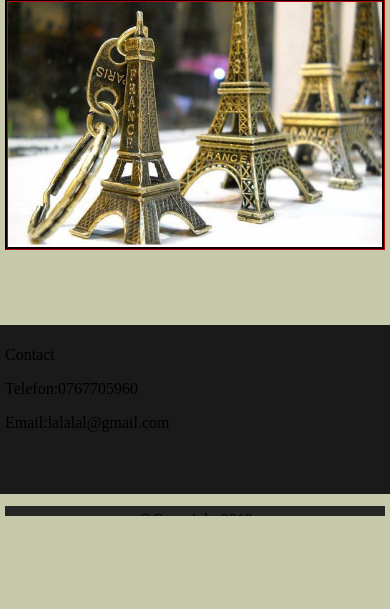
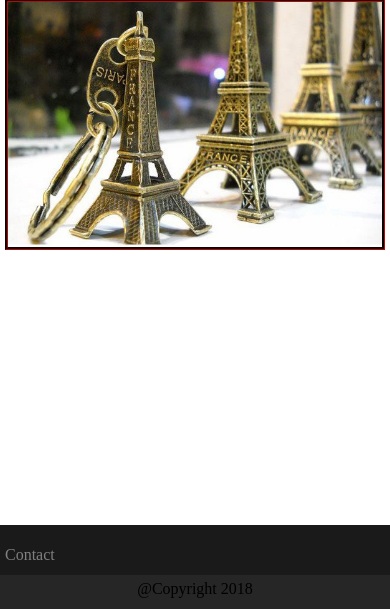
Before and after one commit to mochiSenpai/SouR_TW, a PHP site: page /html/Results.html in a window 390 px wide. Shown: the part 2032-2641 px from the top of the page. Before the commit the page ends 2548 px from the top, so only its background shows below. Run offline with PHP 8.4, Linux system fonts and the light colour scheme.

Commit message:
Results footer

```diff
--- a/css/PaginaCriteriiStyle.css
+++ b/css/PaginaCriteriiStyle.css
@@ -198,7 +198,7 @@ margin-left:50px;}
   left: 0;
   top:58px;
   z-index:1;
-  height:6%;
+  height:10%;
 
 }
 
@@ -401,7 +401,7 @@ top:270px; padding-bottom:20px;
 }
 
 
-.footer{padding-bottom:15px;}
+.footer{padding-bottom:10px;}
 .footertext1{display:none;}
 .footertext2{display :none;}
 
--- a/css/ResultsStyle.css
+++ b/css/ResultsStyle.css
@@ -309,18 +309,21 @@ body{
 	width: auto;
 }
 
-.footer {
-  position: relative;
+
+ .footer {
+ position: relative;
   right: 0;
   bottom: 0;
   left: 0;
-  z-index:0;
-  top:70px;
-  height:20%;
+z-index:0;
+top:50px;
+  height:30%;
   background-color: #1a1a1a;
   padding-bottom:5px;
-  margin:0;
+margin:0;
+
  }
+
 
 
 
@@ -342,13 +345,78 @@ margin-left:50px;}
   overflow: hidden;
   display: block;
   background-color:#262626;
-  position:element(#footer);
   position: relative;
-  right: 5px;
   bottom: 0;
   left: 0;
-  top:58px;
+  top:16px;
   z-index:1;
-  height:6%;
+  height:5%;
 
 }
+.dropdown{display:none;}
+
+
+@media only screen and (max-width:1024px) {
+	.footer {
+
+top:270px;
+height:15%;
+
+ }
+ .footertext1{
+font-size:23px;
+}
+
+.footertext2{font-size:20px;}
+  .bottombar {
+
+
+  top:270px;
+  height:3%;
+
+}
+
+
+body{
+	margin:0;
+	background-color: #C6C9AA;
+	margin : 0px;
+
+	background:url("../images/travel-wallpaper-blur-op.jpg") no-repeat center center fixed;
+
+}
+}
+
+ @media only screen and (max-width:800px) {
+
+
+.footer{padding-bottom:5px;
+height:50px;
+}
+.bottombar{height:4%;
+padding-bottom:2px;}
+.footertext1 .p{font-size:25px;
+padding-bottom:2px;}
+.footertext1{display:none;}
+.footertext2{display :none;}
+
+
+.dropdown {
+    position: relative;
+    display: inline-block;
+color:grey;
+}
+
+.dropdown-content {
+     display: none;
+    position: absolute;
+    background-color: #f1f1f1;
+    min-width: 160px;
+    bottom:50px;
+    border:4px;
+border-radius: 5px;
+    z-index: 1;
+}
+.dropdown:hover .dropdown-content {
+    display: block;
+ }}
--- a/html/Results.html
+++ b/html/Results.html
@@ -222,24 +222,34 @@
 </div>
 
 
-<div class=" footer col-12" >
+<div class="footer col-12" >
 <div class="dropdown">
 <p>Contact</p>
       <div class="dropdown-content">
-      <p>Telefon:0767705960</p>
-      <p>Email:lalalal@gmail.com</p>
-</div>
+      <p>Phone:0767705960</p>
+      <p>Email:SouR@gmail.com</p>
+	  <p>Adress:Iasi,Amurgului,11 </p>
+</div></div>
 
 
+<div class="footertext1">
+<p>Contact</p>
+</div>
+<div class="footertext2">
+
+<p>Phone: 0233456789</p>
+<p>Email: SouR@gmail.com
+</p>
+<p>Adress:Iasi,Amurgului,11 </p>
+
+</div>
 </div>
 
 <center>
-	<div  class="bottombar col-12 ">
-		@Copyright 2018
-	</div>
+<div  class="bottombar col-12 ">
+@Copyright 2018
+</div>
 </center>
-
-</div>
 
 </body>
 
```
Also changed, not shown: html/PaginaCriterii.html (+4 -4 lines), images/travel-wallpaper-blur-op.jpg, rr.txt (deleted).
